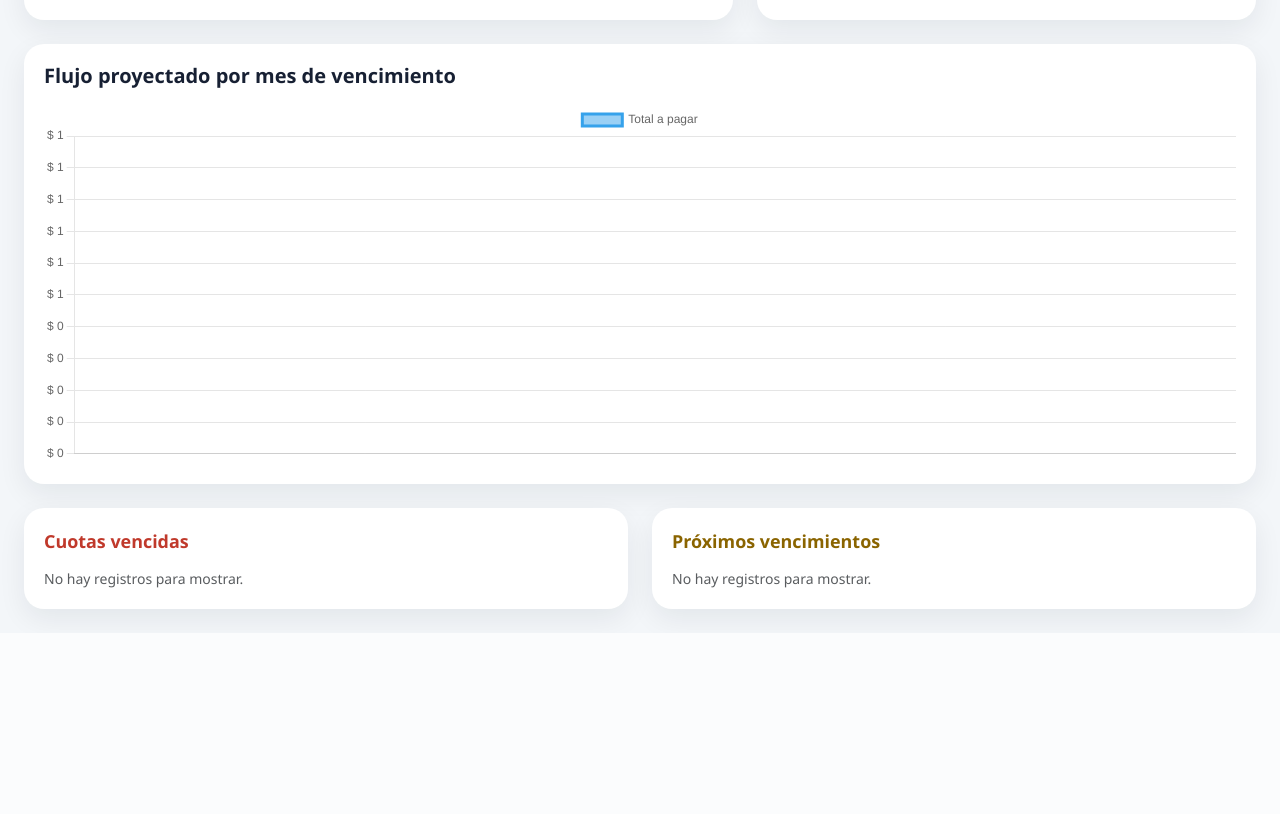
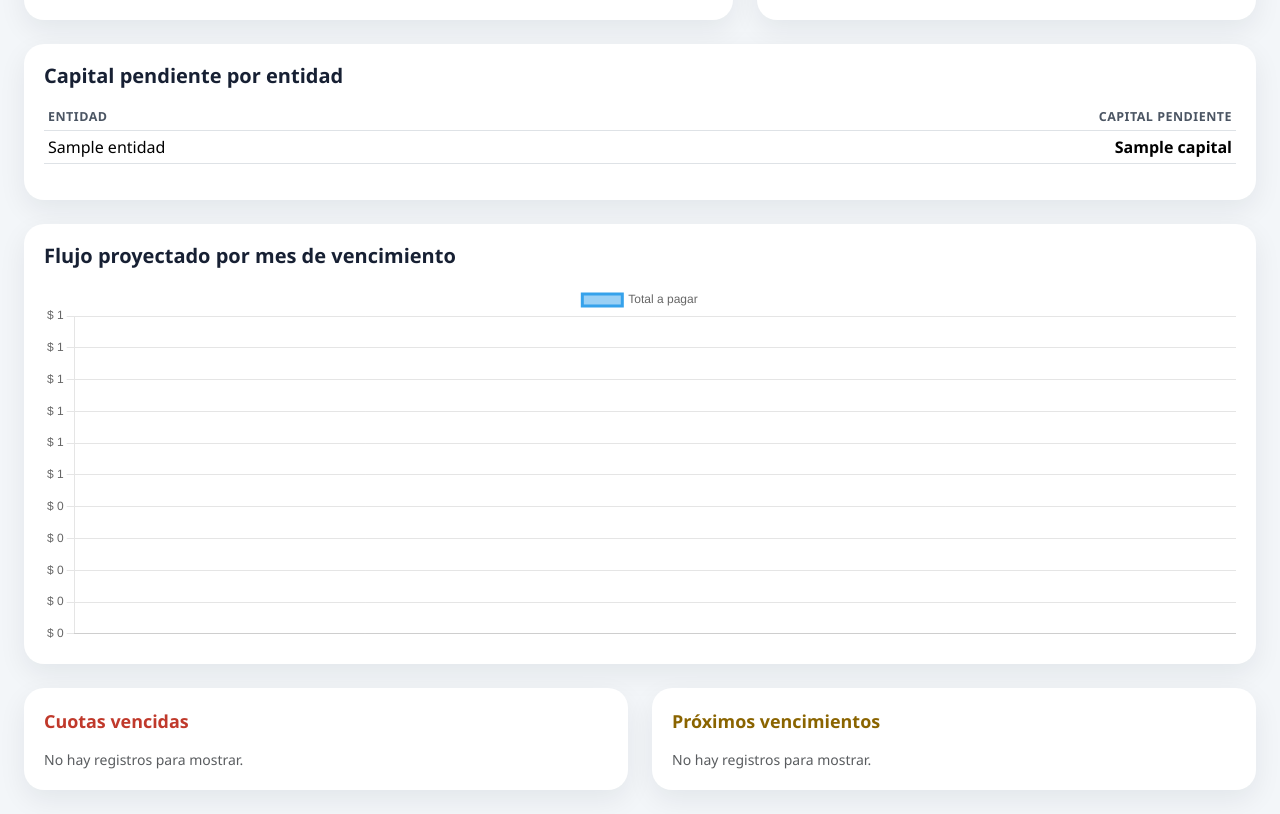
Before and after one commit to Mateo0697-lab/tablero-prestamos, a Flask app: template templates/dashboard.html in a window 1280 px wide. Shown: the part 1066-1880 px from the top of the page. Before the commit the page ends 1693 px from the top, so only its background shows below. Run offline with Flask 3, Linux system fonts and the light colour scheme; the template is opened without the code that fills it: most values are stand-ins (such as "Sample title", 1, 10 or a date in 2020).

Commit message:
Show capital pending by entity table

```diff
--- a/app.py
+++ b/app.py
@@ -523,6 +523,8 @@ def dashboard():
         "meses_values": []
     }
 
+    capital_por_entidad = []
+
     if not cuotas.empty:
         abiertas = cuotas[
             ~cuotas["estado"].astype(str).str.lower().str.contains("pag", na=False)
@@ -536,6 +538,20 @@ def dashboard():
 
         charts["entidades_labels"] = deuda_entidad.index.tolist()
         charts["entidades_values"] = deuda_entidad.values.tolist()
+
+        capital_entidad = (
+            abiertas.groupby("entidad")["capital"]
+            .sum()
+            .sort_values(ascending=False)
+        )
+
+        capital_por_entidad = [
+            {
+                "entidad": entidad,
+                "capital": formato_numero(capital)
+            }
+            for entidad, capital in capital_entidad.items()
+        ]
 
         estados = cuotas["estado"].value_counts()
 
@@ -563,6 +579,7 @@ def dashboard():
         metrics=metrics,
         vencidas=vencidas,
         charts=charts,
+        capital_por_entidad=capital_por_entidad,
         **indicadores
     )
 
--- a/templates/dashboard.html
+++ b/templates/dashboard.html
@@ -3,6 +3,7 @@
 <div class="hero mb-4">
   <div>
     <div class="eyebrow">Seguimiento financiero</div>
+
     <h2 class="fw-bold mb-1">Tablero de Préstamos</h2>
     <div class="text-muted">Indicadores calculados desde la hoja <strong>Cuotas</strong>. Última lectura: <strong>{{ metrics.actualizado }}</strong></div>
   </div>
@@ -35,6 +36,34 @@
 <div class="row g-4 mb-4">
   <div class="col-12 col-lg-7"><div class="panel"><h5>Deuda pendiente por entidad</h5><canvas id="entidades"></canvas></div></div>
   <div class="col-12 col-lg-5"><div class="panel"><h5>Estado de cuotas</h5><canvas id="estados"></canvas></div></div>
+</div>
+
+<div class="row g-4 mb-4">
+  <div class="col-12 col-lg-12">
+    <div class="panel">
+      <h5>Capital pendiente por entidad</h5>
+
+      <div class="table-responsive">
+        <table class="table table-sm align-middle">
+          <thead>
+            <tr>
+              <th>Entidad</th>
+              <th class="text-end">Capital pendiente</th>
+            </tr>
+          </thead>
+          <tbody>
+            {% for item in capital_por_entidad %}
+            <tr>
+              <td>{{ item.entidad }}</td>
+              <td class="text-end fw-semibold">{{ item.capital }}</td>
+            </tr>
+            {% endfor %}
+          </tbody>
+        </table>
+      </div>
+
+    </div>
+  </div>
 </div>
 
 <div class="row g-4 mb-4">
```
